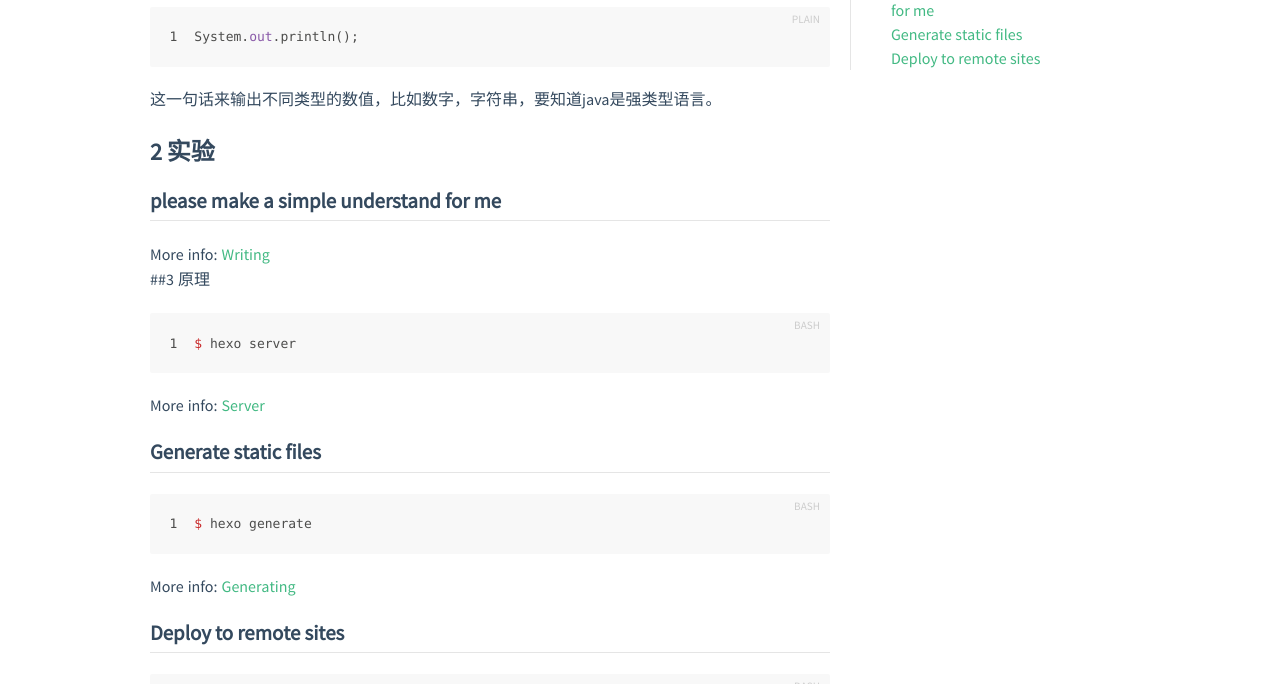
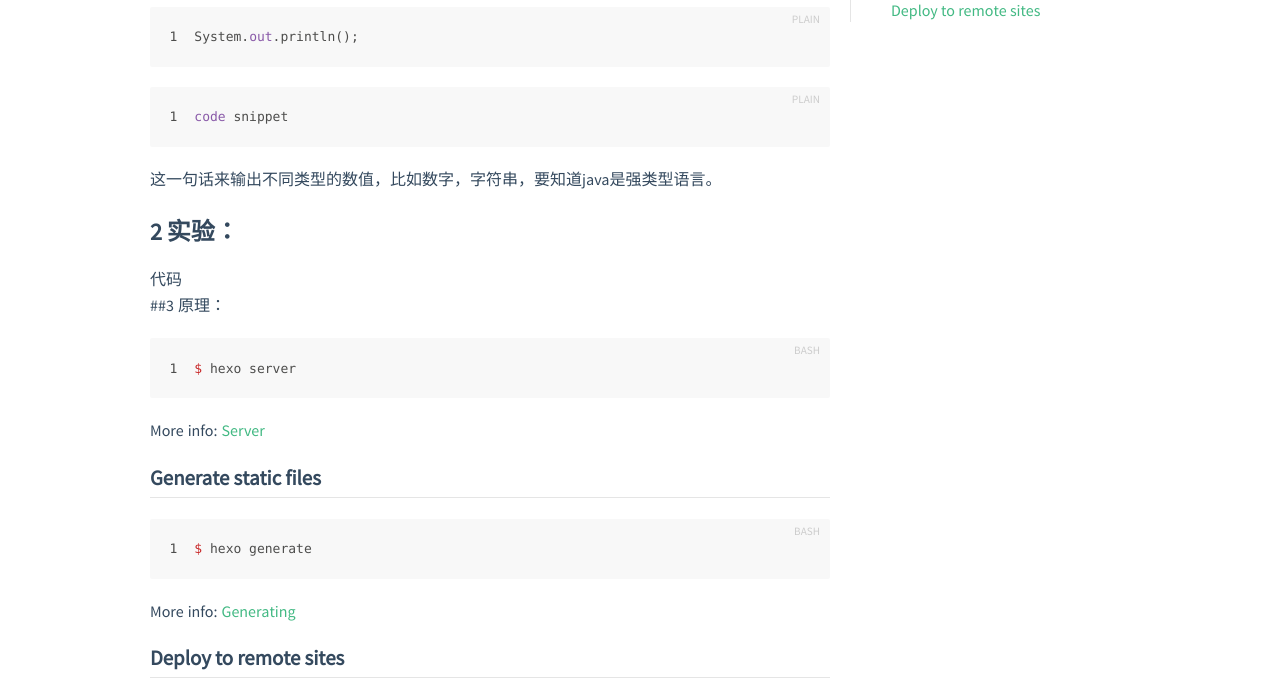
Before and after one commit to baobaobaobaobao/baobaobaobaobao.github.io, a plain HTML site: page 2018/05/22/nibuhao/index.html in a window 1280 px wide. Shown: the part 416-1100 px from the top of the page. Drawn offline with nearby package versions, Linux system fonts and the light colour scheme; some packages are replaced by stand-ins of ours; a script that the page names is missing.

Commit message:
Site updated: 2018-05-25 12:06:58

```diff
--- a/2018/05/22/nibuhao/index.html
+++ b/2018/05/22/nibuhao/index.html
@@ -149,9 +149,10 @@
   <article class="post-article">
     <section class="markdown-content"><h2 id="1-问题："><a href="#1-问题：" class="headerlink" title="1   问题："></a>1   问题：</h2><p>为了想明白为什么java可以用</p>
 <figure class="highlight plain"><table><tr><td class="gutter"><pre><span class="line">1</span><br></pre></td><td class="code"><pre><span class="line">System.out.println();</span><br></pre></td></tr></table></figure>
+<figure class="highlight plain"><table><tr><td class="gutter"><pre><span class="line">1</span><br></pre></td><td class="code"><pre><span class="line">code snippet</span><br></pre></td></tr></table></figure>
 <p>这一句话来输出不同类型的数值，比如数字，字符串，要知道java是强类型语言。</p>
-<h2 id="2-实验"><a href="#2-实验" class="headerlink" title="2  实验"></a>2  实验</h2><h3 id="please-make-a-simple-understand-for-me"><a href="#please-make-a-simple-understand-for-me" class="headerlink" title="please  make a simple understand for me"></a>please  make a simple understand for me</h3><p>More info: <a href="https://hexo.io/docs/writing.html" target="_blank" rel="noopener">Writing</a></p>
-<p>##3 原理</p>
+<h2 id="2-实验："><a href="#2-实验：" class="headerlink" title="2  实验："></a>2  实验：</h2><p>代码</p>
+<p>##3 原理：</p>
 <figure class="highlight bash"><table><tr><td class="gutter"><pre><span class="line">1</span><br></pre></td><td class="code"><pre><span class="line">$ hexo server</span><br></pre></td></tr></table></figure>
 <p>More info: <a href="https://hexo.io/docs/server.html" target="_blank" rel="noopener">Server</a></p>
 <h3 id="Generate-static-files"><a href="#Generate-static-files" class="headerlink" title="Generate static files"></a>Generate static files</h3><figure class="highlight bash"><table><tr><td class="gutter"><pre><span class="line">1</span><br></pre></td><td class="code"><pre><span class="line">$ hexo generate</span><br></pre></td></tr></table></figure>
@@ -219,7 +220,7 @@
   <div class="toc-main">
     <strong class="toc-title">Catalog</strong>
 
-      <ol class="toc-nav"><li class="toc-nav-item toc-nav-level-2"><a class="toc-nav-link" href="#1-问题："><span class="toc-nav-text">1   问题：</span></a></li><li class="toc-nav-item toc-nav-level-2"><a class="toc-nav-link" href="#2-实验"><span class="toc-nav-text">2  实验</span></a><ol class="toc-nav-child"><li class="toc-nav-item toc-nav-level-3"><a class="toc-nav-link" href="#please-make-a-simple-understand-for-me"><span class="toc-nav-text">please  make a simple understand for me</span></a></li><li class="toc-nav-item toc-nav-level-3"><a class="toc-nav-link" href="#Generate-static-files"><span class="toc-nav-text">Generate static files</span></a></li><li class="toc-nav-item toc-nav-level-3"><a class="toc-nav-link" href="#Deploy-to-remote-sites"><span class="toc-nav-text">Deploy to remote sites</span></a></li></ol></li></ol>
+      <ol class="toc-nav"><li class="toc-nav-item toc-nav-level-2"><a class="toc-nav-link" href="#1-问题："><span class="toc-nav-text">1   问题：</span></a></li><li class="toc-nav-item toc-nav-level-2"><a class="toc-nav-link" href="#2-实验："><span class="toc-nav-text">2  实验：</span></a><ol class="toc-nav-child"><li class="toc-nav-item toc-nav-level-3"><a class="toc-nav-link" href="#Generate-static-files"><span class="toc-nav-text">Generate static files</span></a></li><li class="toc-nav-item toc-nav-level-3"><a class="toc-nav-link" href="#Deploy-to-remote-sites"><span class="toc-nav-text">Deploy to remote sites</span></a></li></ol></li></ol>
 
   </div>
 </aside>
```
Also changed, not shown: index.html (+5 -1 lines).
